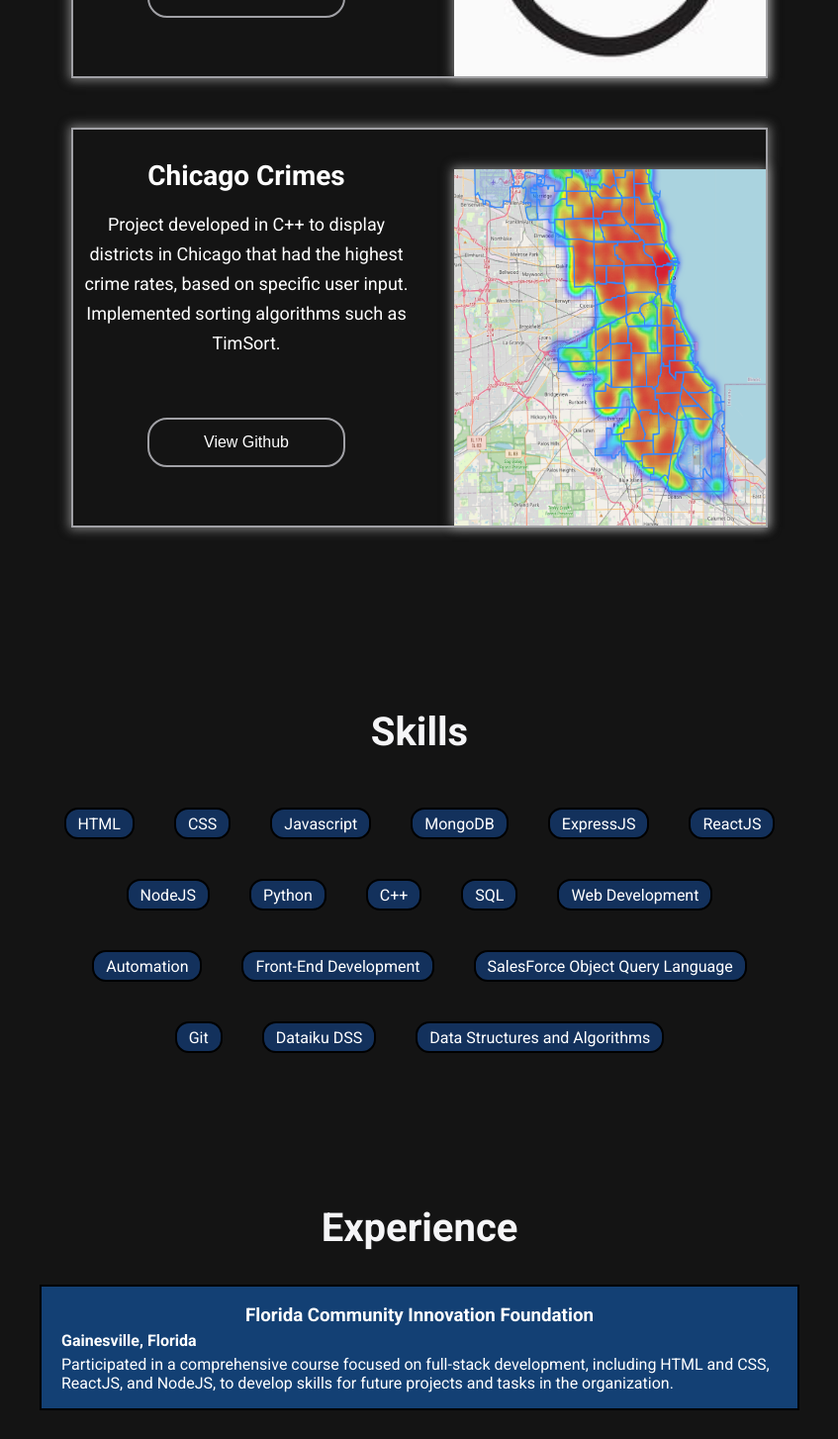
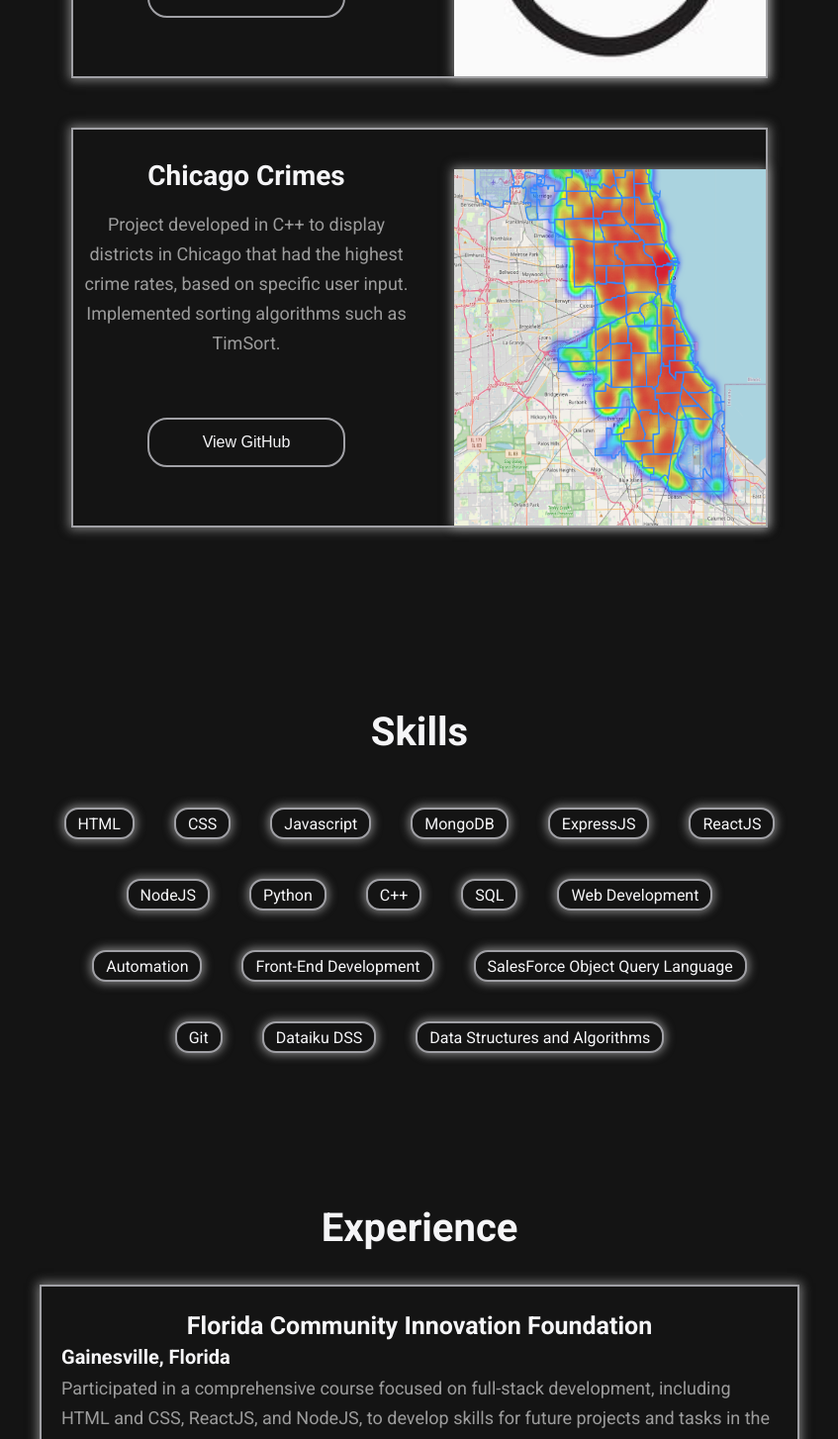
Before and after one commit to terrylu12212/Terry-Portfolio, a React (Create React App) app in the folder webportfolio/: page / in a window 1280 px wide. Shown: the part 2640-4094 px from the top of the page at 99% size, without its empty margins (216-1063 px from the left). Built offline with nearby package versions, Linux system fonts and the light colour scheme; the HTML template or start-up script is replaced by a standard one.

Commit message:
Finished Color Scheme

```diff
--- a/webportfolio/src/Contact/Contact.css
+++ b/webportfolio/src/Contact/Contact.css
@@ -1,22 +1,71 @@
 #contact-me {
   padding-top: 50px;
-  margin-bottom: 100px;;
+  margin-bottom: 100px;
 }
 
 #contact-me h2, h3{
   text-align: center;
+  color: rgb(245, 245, 247);
+}
+
+#contact-me h3{
+  margin-bottom: 50px;
 }
 
 .form-container {
   display: flex;
+  justify-content: center;
   width: 60%;
   margin: 0 auto;
-  justify-content: center;
+  padding: 32px;
+  background-color: rgb(41,41,41);
+  border: 2px solid rgb(161, 161, 166);
+  box-shadow: 0 0 10px 2px rgba(169, 169, 169, 0.7);
 }
 
+form {
+  width: 100%;
+}
 
 input {
-  width: 608px;
+  width: 100%;
   height: 56px;
+  margin-top: 16px;
   margin-bottom: 20px;
+  background-color: rgb(31,31,31);
+  font-size: 16px;
+  color: rgb(245, 245, 247);
+  border-radius: 8px;
+  border: none;
 }
+
+label{
+  color: rgb(245, 245, 247);
+  font-weight: 500;
+  font-size: 20px;
+}
+
+.message{
+  padding-bottom: 150px;
+}
+
+.send-button{
+  width: 130px;
+  height: 20px;
+  padding-top: 20px;
+  padding-bottom: 20px;
+  box-sizing: content-box;
+  border: none;
+  color: rgb(245, 245, 247);
+  background-color: rgb(20,20,20);
+  border-radius: 10px;
+  font-size: 20px;
+  font-weight: 700;
+  border: 2px solid rgb(161, 161, 166);
+}
+
+.send-button:hover{
+  cursor: pointer;
+  color: rgb(255,255,255);
+  border: 2px solid rgb(255,255,255);
+}
--- a/webportfolio/src/Contact/Contact.js
+++ b/webportfolio/src/Contact/Contact.js
@@ -56,6 +56,7 @@ const Contact = () => {
       <div className="form-container">
       <form onSubmit={handleSubmit}>
       <div>
+        <label htmlFor="name">Name</label>
         <input
           id="name"
           type="text"
@@ -67,6 +68,7 @@ const Contact = () => {
         </div>
 
         <div>
+        <label htmlFor="email">Email</label>
         <input
           id="email"
           type="text"
@@ -78,16 +80,18 @@ const Contact = () => {
         </div>
 
         <div>
+        <label htmlFor="message">Message</label>
         <input
           id="message"
           type="textarea"
           placeholder="What's your message?"
           value={message}
           onChange={handleMessageChange}
+          className="message"
           required
         />
         </div>
-        <button type = "Submit">Send</button>
+        <button type = "Submit" className="send-button">Send</button>
       </form>
       </div>
 
--- a/webportfolio/src/Experience/Experience.css
+++ b/webportfolio/src/Experience/Experience.css
@@ -23,19 +23,26 @@
   padding-left: 20px;
   padding-right: 20px;
   margin-bottom: 30px;
-  background-color: #134074;
-  color: white;
+  background-color: rgb(20,20,20);
+  color: rgb(245, 245, 247);
+  border: 2px solid rgb(161, 161, 166);
+  box-shadow: 0 0 10px 2px rgba(169, 169, 169, 0.7);
 }
 
 .description h3 {
   margin-bottom: 5px;
+  font-size: 25px;
 }
 
 .description h4 {
   margin-top: 0px;
   margin-bottom: 5px;;
+  font-size: 20px;
 }
 
 .description p {
   margin-top: 0px;
+  font-size: 18px;
+  line-height: 30px;
+  color: #9C9C9C;
 }
--- a/webportfolio/src/Projects/Projects.css
+++ b/webportfolio/src/Projects/Projects.css
@@ -18,7 +18,6 @@
   margin-bottom: 50px;
   background-color: rgb(20,20,20);
   position: relative;
-  color: #FFF;
   box-shadow: 0 0 10px 2px rgba(169, 169, 169, 0.7);
 }
 
@@ -35,12 +34,14 @@
   margin-bottom: 60px;
   padding-left: 5px;
   padding-right: 5px;
+  color: #9C9C9C;
 }
 
 .left-project-box h3{
   font-size: 28px;
   margin: 0;
   margin-top: 30px;
+  color: rgb(245, 245, 247);
 }
 
 #projects .project-box button{
@@ -48,7 +49,7 @@
   height: 50px;
   border-radius: 20px;
   background-color: rgb(20,20,20);
-  color: white;
+  color: rgb(245, 245, 247);
   font-size: 16px;
   border: 2px solid rgb(161, 161, 166);
 }
--- a/webportfolio/src/Projects/Projects.js
+++ b/webportfolio/src/Projects/Projects.js
@@ -15,7 +15,7 @@ const Projects = () => {
             </p>
             <a href="https://github.com/terrylu12212/FreshWatch-Terry-" target="_blank"  rel="noreferrer">
             <button>
-              View Github
+              View GitHub
             </button>
             </a>
           </div>
@@ -34,7 +34,7 @@ const Projects = () => {
             </p>
             <a href="https://github.com/terrylu12212/ShiftFlow-Master" target="_blank"  rel="noreferrer">
             <button>
-              View Github
+              View GitHub
             </button>
             </a>
           </div>
@@ -53,7 +53,7 @@ const Projects = () => {
             </p>
             <a href="https://github.com/terrylu12212/Chicago-Crime-Project" target="_blank"  rel="noreferrer">
             <button>
-              View Github
+              View GitHub
             </button>
             </a>
           </div>
--- a/webportfolio/src/Skills/Skills.css
+++ b/webportfolio/src/Skills/Skills.css
@@ -16,13 +16,19 @@
 .skills-container .box{
   display: inline-flex;
   height: 28px;
-  border: 2px solid black;
   align-items: center;
   justify-content: center;
   margin: 20px;
   width: auto;
   padding: 0px 12px 0px 12px;
   border-radius: 14px;
-  background-color: #13315C;
-  color: white;
+  background-color: rgb(20,20,20);
+  color: rgb(245, 245, 247);
+  border: 2px solid rgb(161, 161, 166);
+  box-shadow: 0 0 10px 2px rgba(169, 169, 169, 0.7);
 }
+
+.skills-container .box:hover{
+  cursor: pointer;
+  border: 2px solid rgb(255, 255, 255);
+}
```
